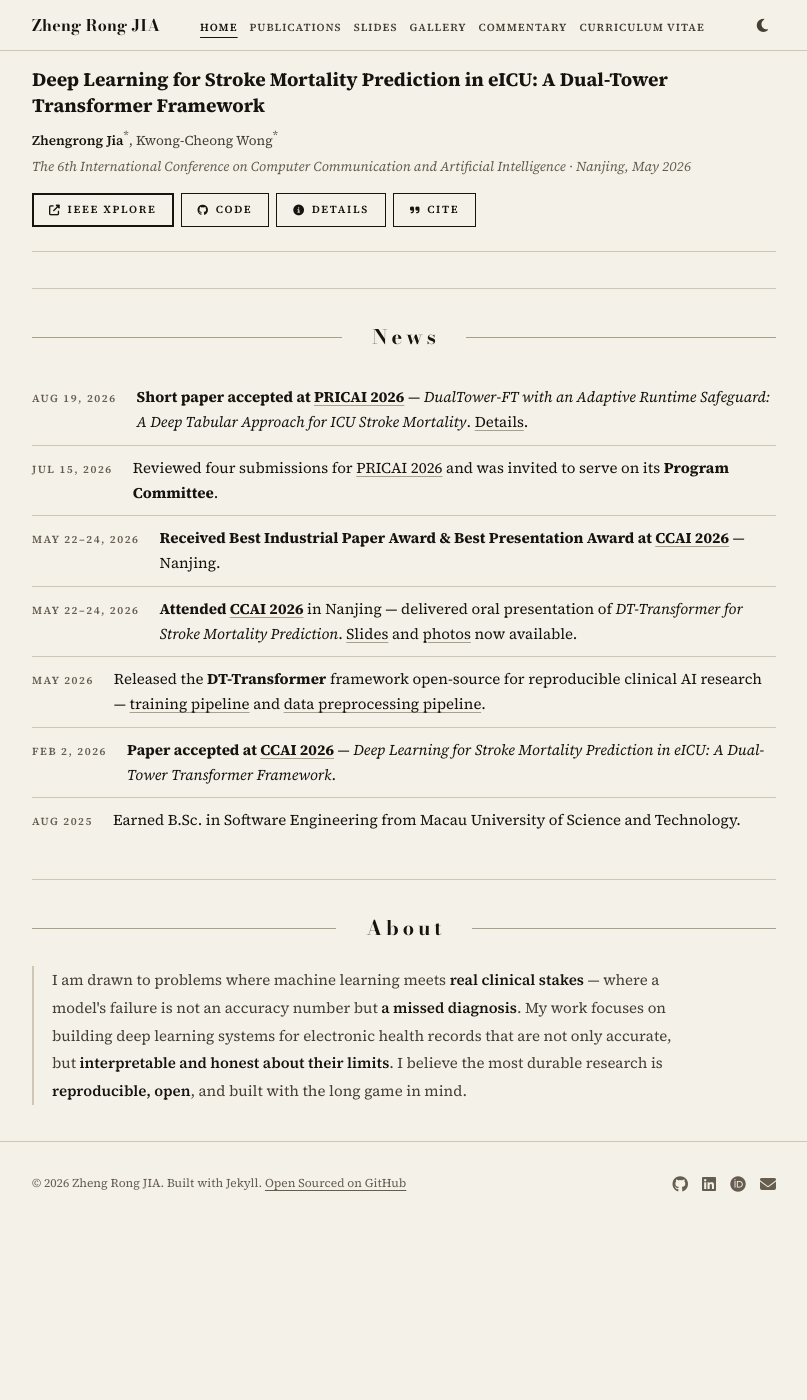
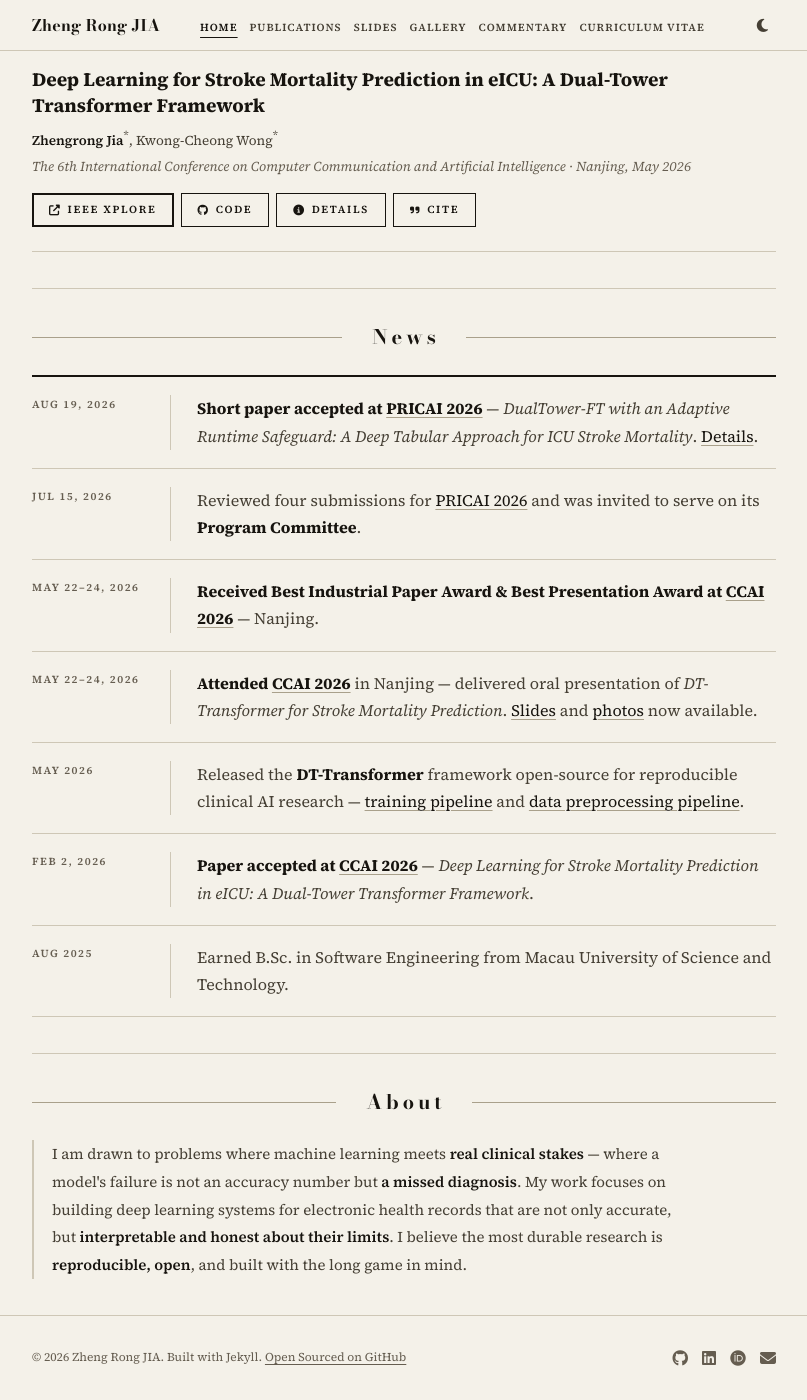
Before and after one commit to ZR-JIA/zr-jia.github.io, a Jekyll site: the page built from _pages/index.md, in a window 1280 px wide and 1400 px high, scrolled down 1177 px. Shown: the whole window, without its empty margins (236-1043 px from the left). Built offline with Jekyll 4.4.1, drawn with Linux system fonts in a browser that asks for light colours; before the commit the page ends 2403 px from its top, so only the background shows below that.

Commit message:
style: render news as a chronicle
Replace the flex news list with the Zaichang Broadsheet chronicle: dates in
one column, entries in the next, a hairline between them. A two-column
record reads as a document, and aligned dates let intervals be read off
the column.

- a 2px ink rule opens the list; entries are separated by hairlines,
  including after the last one
- dates sit in a 138px column; the longest, "May 22-24, 2026", is 110px
  and stays on one line
- entries take a hairline column rule, set in soft ink at 16px with
  bold phrases in full ink
- below 640px the date becomes a line above its entry and the column
  rule is dropped, since a phone cannot hold two columns

No horizontal overflow at 375px or 1024px.

```diff
--- a/assets/css/main.css
+++ b/assets/css/main.css
@@ -375,17 +375,19 @@ img { max-width: 100%; height: auto; }
 .pub-link-sep { display: none; }
 
 /* ---- News List ---- */
-.news-list { list-style: none; }
-
+.news-list {
+  list-style: none;
+  border-top: 2px solid var(--color-text); /* heavy rule: the record starts here */
+}
+
+/* A chronicle: dates in one column, entries in the next, a hairline between
+   them. Tabular dates align down the column so intervals can be read off. */
 .news-item {
-  display: flex;
-  gap: 20px;
-  padding: 10px 0;
-  border-bottom: 1px solid var(--color-border);
-  align-items: baseline;
-}
-
-.news-item:last-child { border-bottom: none; }
+  display: grid;
+  grid-template-columns: 138px minmax(0, 1fr);
+  padding: 18px 0;
+  border-bottom: 1px solid var(--rule);
+}
 
 .news-date {
   font-family: var(--font-text);
@@ -395,16 +397,18 @@ img { max-width: 100%; height: auto; }
   text-transform: uppercase;
   font-variant-numeric: tabular-nums;
   color: var(--color-text-tertiary);
-  white-space: nowrap;
-  flex-shrink: 0;
-  min-width: 32px;
+  line-height: 1.9;
 }
 
 .news-text {
-  font-size: 15px;
-  color: var(--color-text);
-  line-height: 1.65;
-}
+  padding-left: 26px;
+  border-left: 1px solid var(--rule);
+  font-size: 16px;
+  color: var(--color-text-secondary);
+  line-height: 1.7;
+}
+
+.news-text strong { color: var(--color-text); }
 
 /* ---- Research List ---- */
 .research-list { list-style: none; }
@@ -760,6 +764,9 @@ img { max-width: 100%; height: auto; }
 }
 
 @media (max-width: 640px) {
+  .news-item { grid-template-columns: 1fr; gap: 4px; padding: 16px 0; }
+  .news-date { line-height: 1.5; }
+  .news-text { padding-left: 0; border-left: 0; }
   .section-label { font-size: 15px; letter-spacing: 0.12em; text-indent: 0.12em; gap: 14px; }
   .container { padding: 0 18px; }
   .navbar-container { padding: 0 18px; }
```
